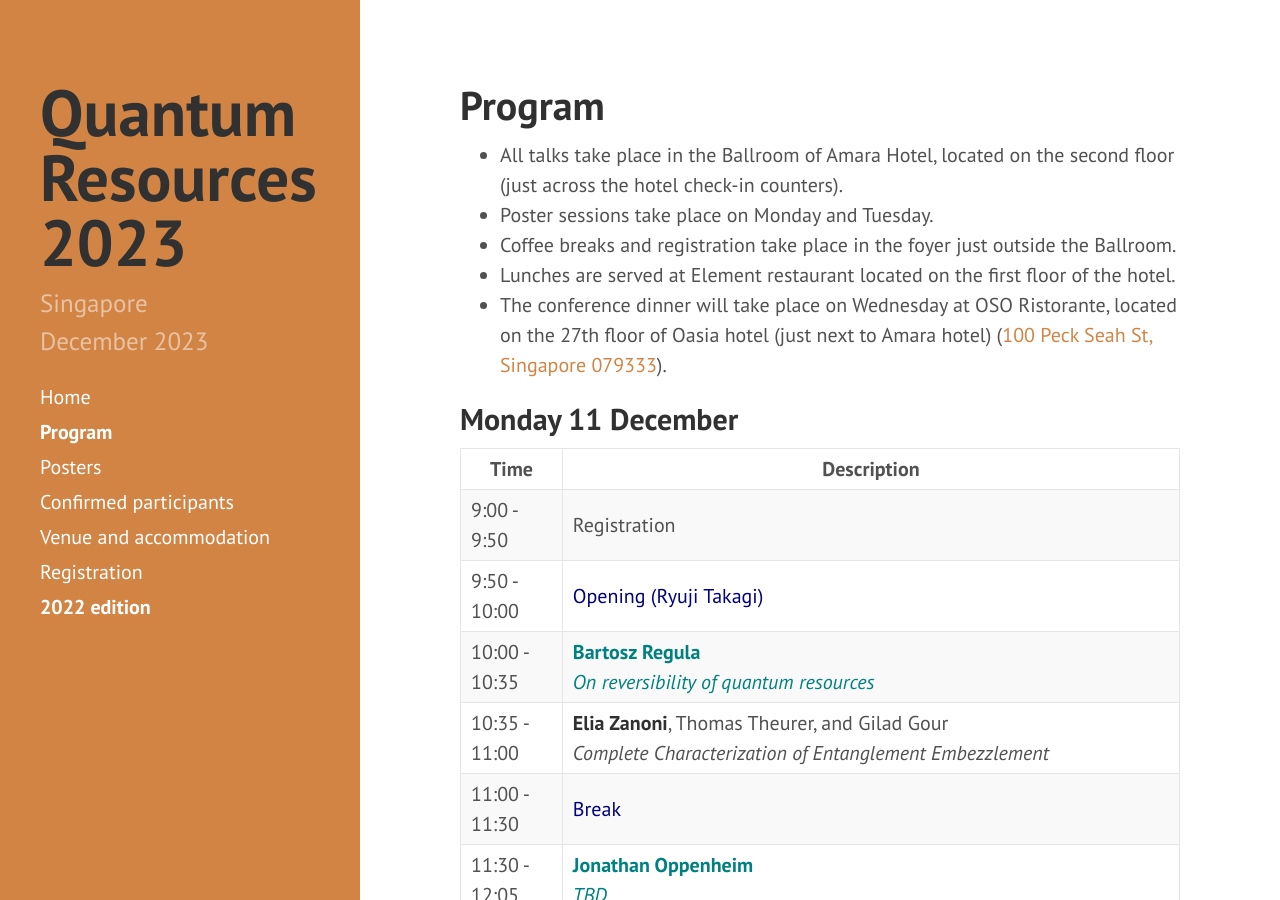
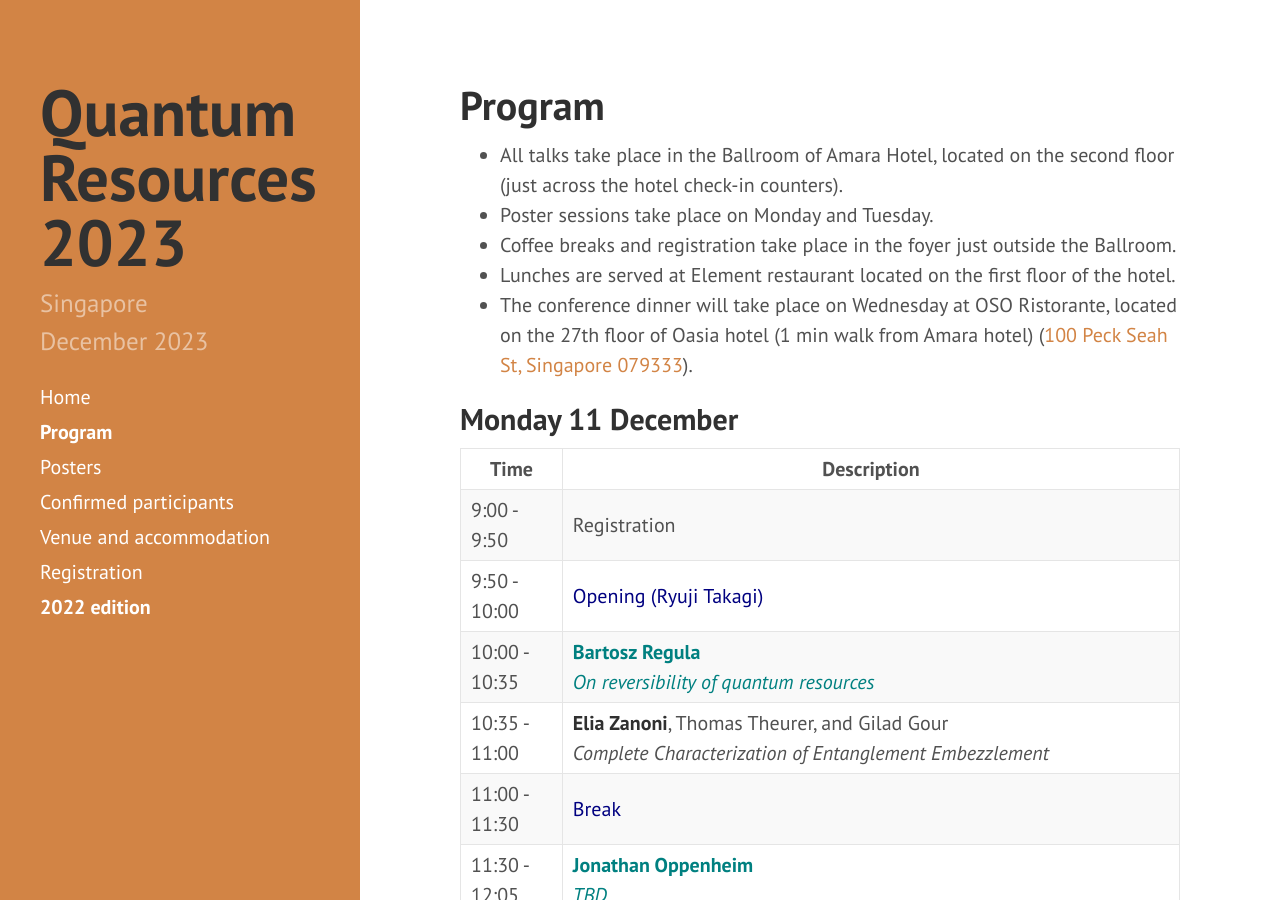
Before and after one commit to RyujiPat2/RyujiPat2.github.io, a Jekyll site: the page built from program.md, in a window 1280 px wide and 900 px high. Built offline with Jekyll 4.4.1, drawn with Linux system fonts in a browser that asks for light colours; nearby versions of some CDN libraries.

Commit message:
Update program.md

```diff
--- a/program.md
+++ b/program.md
@@ -8,7 +8,7 @@ order: 2
 - Poster sessions take place on Monday and Tuesday.
 - Coffee breaks and registration take place in the foyer just outside the Ballroom.
 - Lunches are served at Element restaurant located on the first floor of the hotel.
-- The conference dinner will take place on Wednesday at OSO Ristorante, located on the 27th floor of Oasia hotel (just next to Amara hotel) (<a href="https://maps.app.goo.gl/8JU3ZgCXGpXNZCPF9">100 Peck Seah St, Singapore 079333</a>).
+- The conference dinner will take place on Wednesday at OSO Ristorante, located on the 27th floor of Oasia hotel (1 min walk from Amara hotel) (<a href="https://maps.app.goo.gl/8JU3ZgCXGpXNZCPF9">100 Peck Seah St, Singapore 079333</a>).
 
 
 ## Monday 11 December
```
